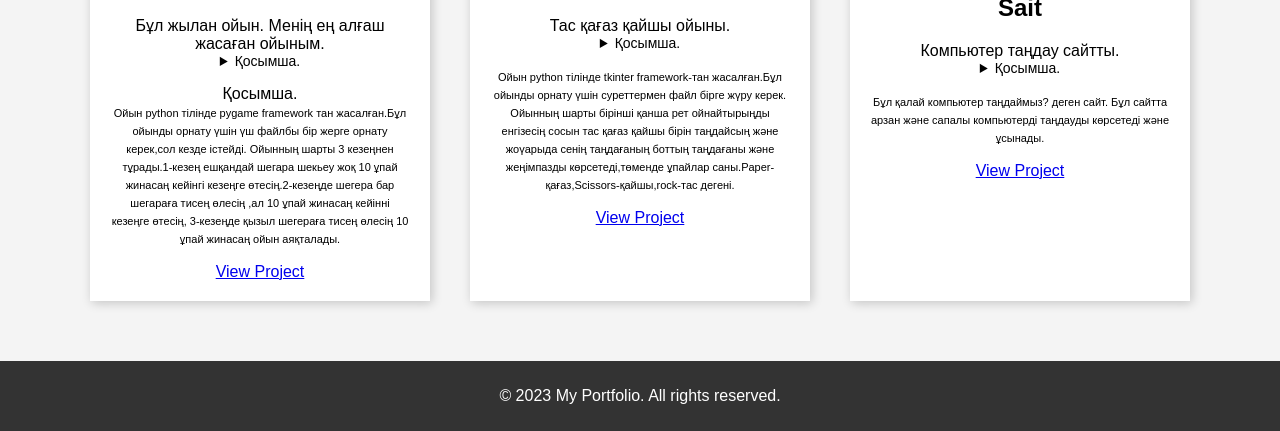
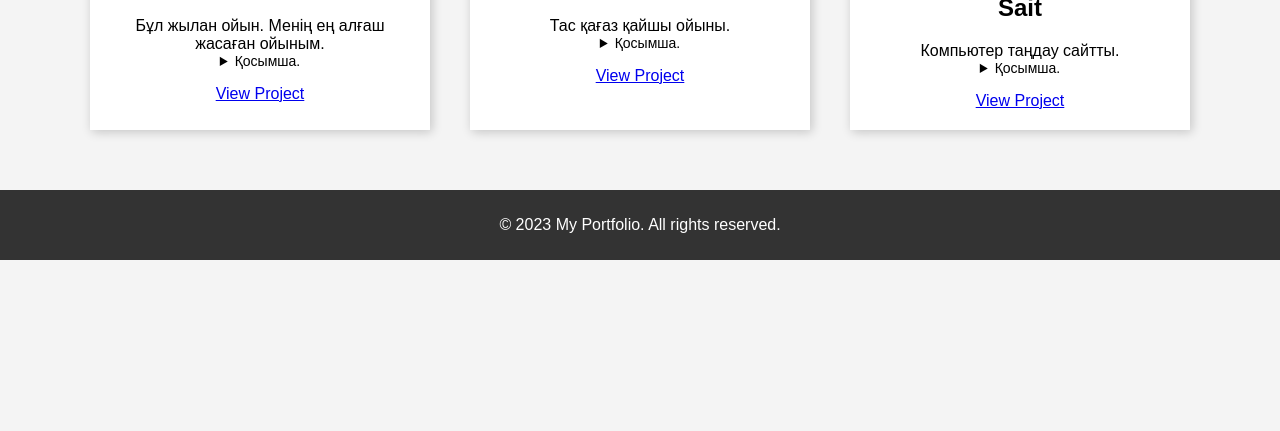
Before and after one commit to Kopylen/portfolio, a plain HTML site: page index.html in a window 1280 px wide. Shown: the part 440-871 px from the top of the page. After the commit the page ends 800 px from the top, so only its background shows below. Drawn offline with Linux system fonts and the light colour scheme.

Commit message:
Update index.html

```diff
--- a/index.html
+++ b/index.html
@@ -106,7 +106,7 @@
 			<p>Бұл жылан ойын. Менің ең алғаш жасаған ойыным.
 			<details>
 			<summary> Қосымша.</summary>Ойын python тілінде pygame framework тан жасалған.Бұл ойынды орнату үшін үш файлбы бір жерге орнату керек,сол кезде істейді. Ойынның шарты 3 кезеңнен тұрады.1-кезең ешқандай шегара шекьеу жоқ 10 ұпай жинасаң кейінгі кезеңге өтесің.2-кезеңде шегера бар шегараға тисең өлесің ,ал 10 ұпай жинасаң кейінні кезеңге өтесің, 3-кезеңде қызыл шегераға тисең өлесің 10 ұпай жинасаң ойын аяқталады.</details></p>
-			<summary> Қосымша.</summary><span>Ойын python тілінде pygame framework тан жасалған.Бұл ойынды орнату үшін үш файлбы бір жерге орнату керек,сол кезде істейді. Ойынның шарты 3 кезеңнен тұрады.1-кезең ешқандай шегара шекьеу жоқ 10 ұпай жинасаң кейінгі кезеңге өтесің.2-кезеңде шегера бар шегараға тисең өлесің ,ал 10 ұпай жинасаң кейінні кезеңге өтесің, 3-кезеңде қызыл шегераға тисең өлесің 10 ұпай жинасаң ойын аяқталады.</span></details></p>
+
 			<a href="https://github.com/Kopylen/snake_game">View Project</a>
 		</div>
 		<div class="card">
@@ -116,7 +116,7 @@
 			<details>
 			<summary> Қосымша.</summary>
 			Ойын python тілінде tkinter framework-тан жасалған.Бұл ойынды орнату үшін суреттермен файл бірге жүру керек. Ойынның шарты бірінші қанша рет ойнайтырыңды енгізесің сосын тас қағаз қайшы бірін таңдайсың және жоүарыда сенің таңдағаның боттың таңдағаны және жеңімпазды көрсетеді,төменде ұпайлар саны.Paper-қағаз,Scissors-қайшы,rock-тас дегені.</details></p>
-			<span>Ойын python тілінде tkinter framework-тан жасалған.Бұл ойынды орнату үшін суреттермен файл бірге жүру керек. Ойынның шарты бірінші қанша рет ойнайтырыңды енгізесің сосын тас қағаз қайшы бірін таңдайсың және жоүарыда сенің таңдағаның боттың таңдағаны және жеңімпазды көрсетеді,төменде ұпайлар саны.Paper-қағаз,Scissors-қайшы,rock-тас дегені.</span></details></p>
+			</details></p>
 			<a href="https://github.com/Kopylen/t_k_k_game">View Project</a>
 		</div>
 		<div class="card">
@@ -126,7 +126,7 @@
 		<details>
 		<summary>Қосымша.</summary>
 		Бұл қалай компьютер таңдаймыз? деген сайт. Бұл сайтта арзан және сапалы компьютерді таңдауды көрсетеді және ұсынады.</details></p>
-		<span>Бұл қалай компьютер таңдаймыз? деген сайт. Бұл сайтта арзан және сапалы компьютерді таңдауды көрсетеді және ұсынады.</span></details></p>
+		</details></p>
 		<a href="https://kopylen.github.io/computers/">View Project</a>
 		</div>
 		<!-- Add more project cards here as needed -->
```
